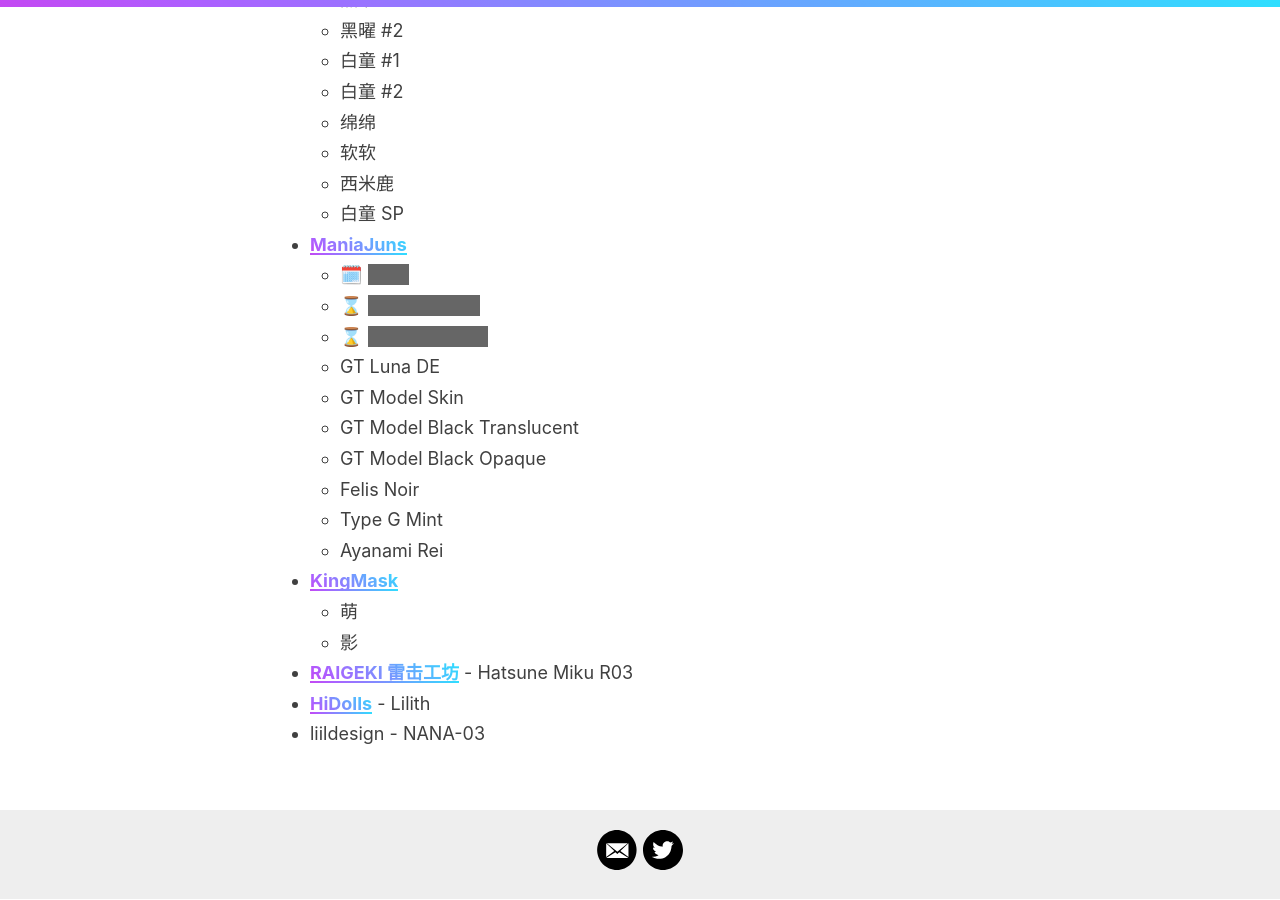
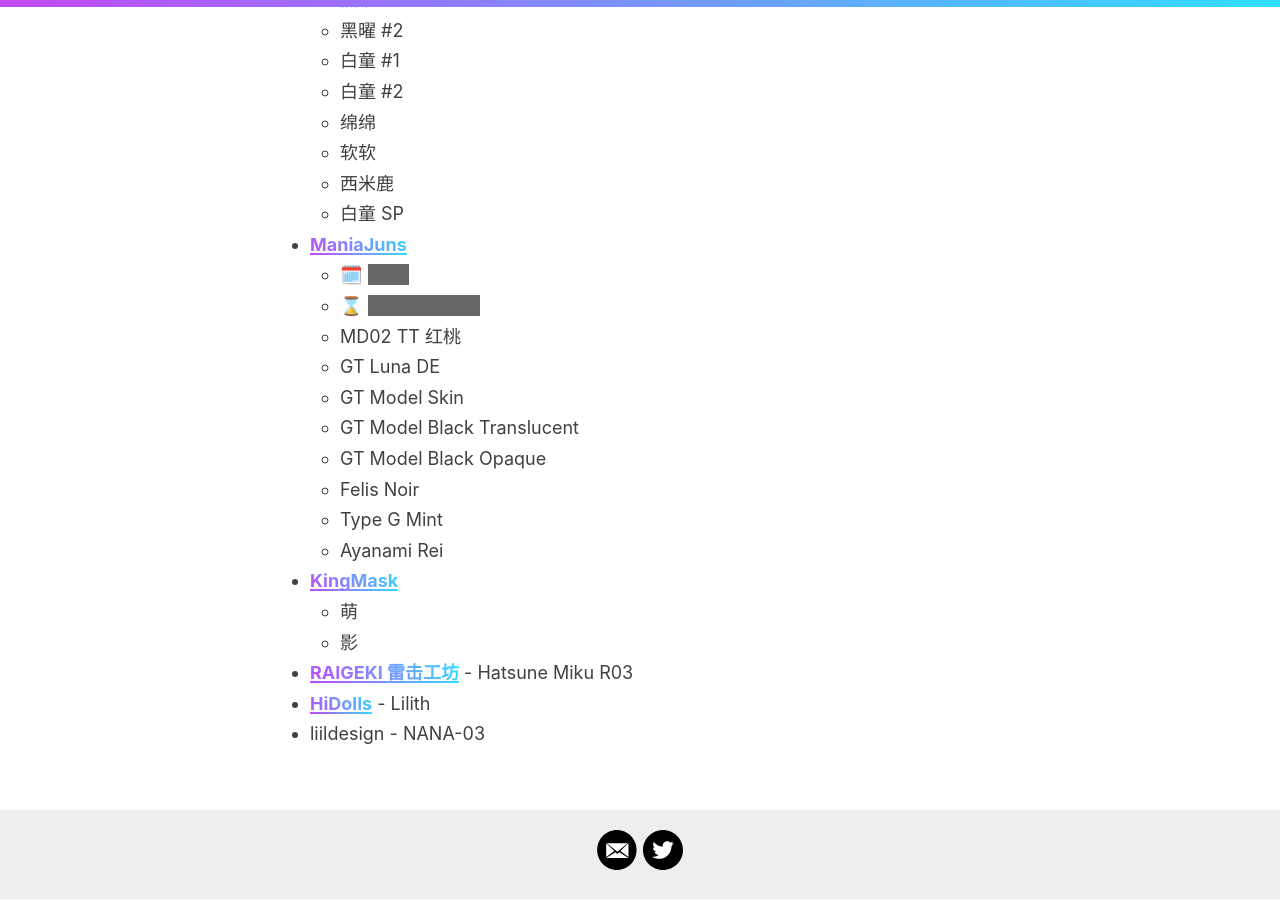
Before and after one commit to 98827ddb7e5a2c2e261912a23d9251d6/98827ddb7e5a2c2e261912a23d9251d6.github.io, a Jekyll site: the page built from _pages/kig-list.md, in a window 1280 px wide and 900 px high, scrolled down 574 px. Built offline with Jekyll 4.4.1, drawn with Linux system fonts in a browser that asks for light colours.

Commit message:
- TT has arrived

```diff
--- a/_pages/kig-list.md
+++ b/_pages/kig-list.md
@@ -27,7 +27,7 @@
 - [ManiaJuns](https://twitter.com/maniajuns){:target="_blank" rel="noopener"}
 	- 🗓️ <span class="hidden-text">AHEI<span>
 	- ⌛️ <span class="hidden-text">GT Luna 银月<span>
-	- ⌛️ <span class="hidden-text">MD02 TT 红桃<span>
+	- MD02 TT 红桃
 	- GT Luna DE
 	- GT Model Skin
 	- GT Model Black Translucent
```
